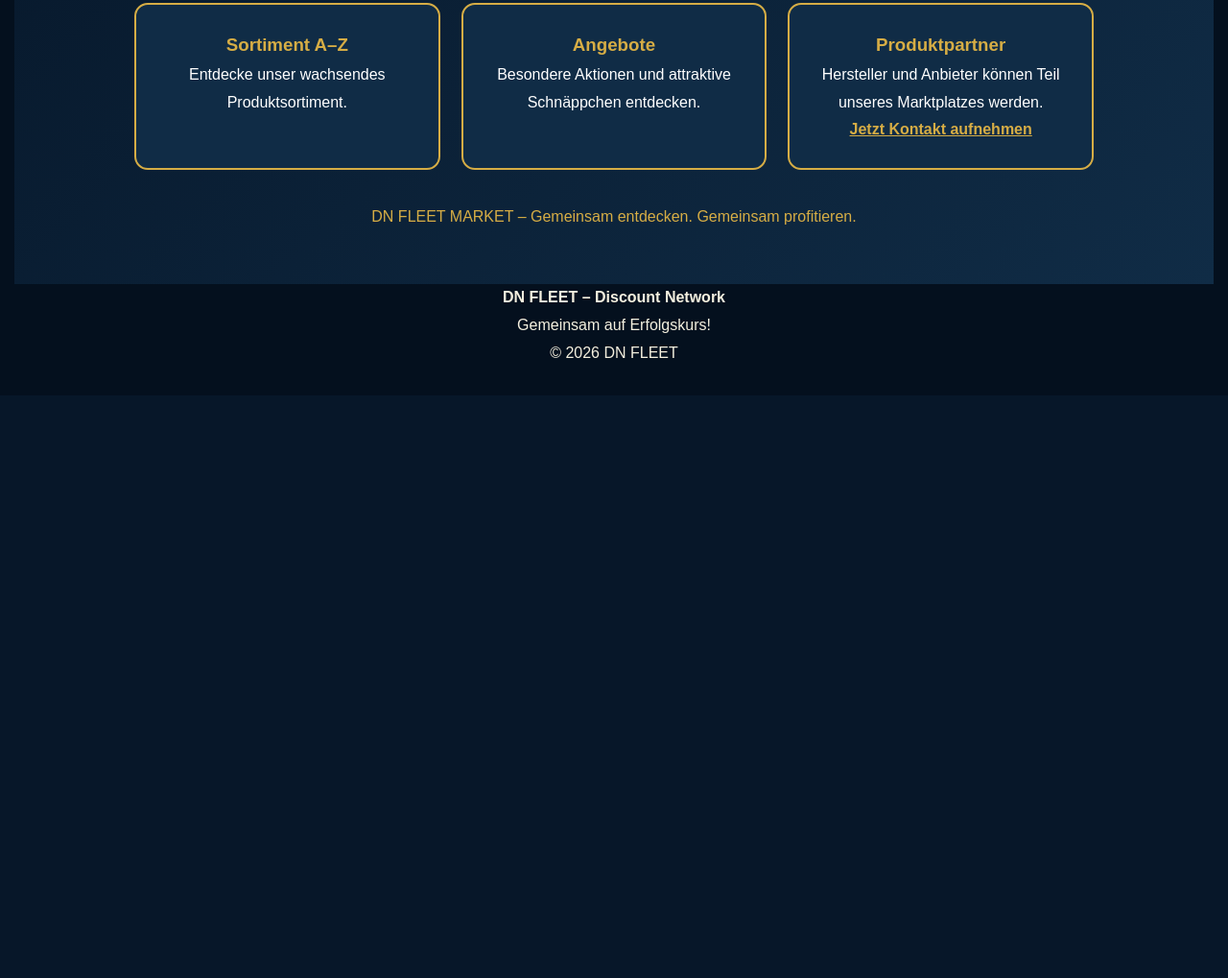
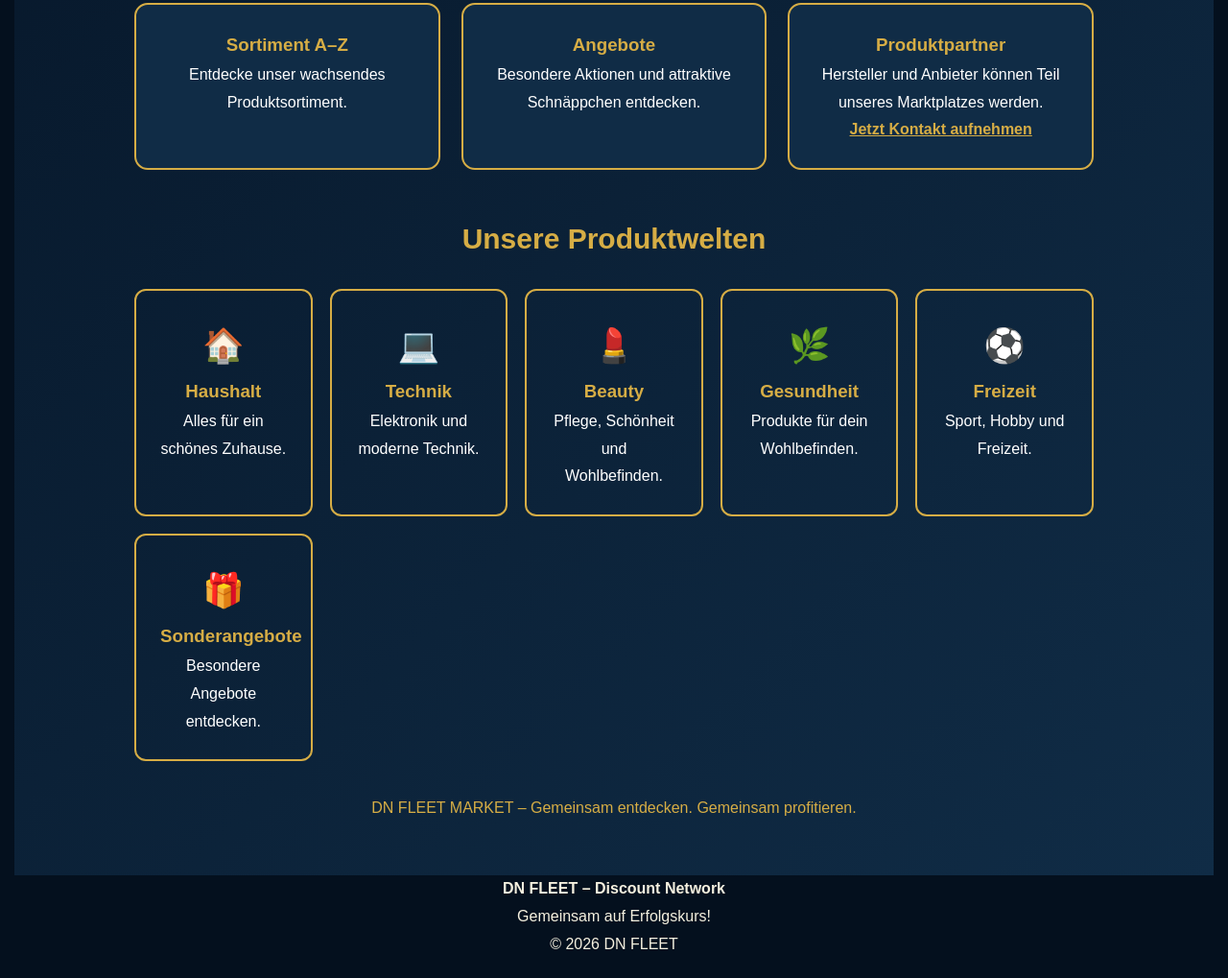
Before and after one commit to DNFLEET2026/dn-fleet-website, a plain HTML site: page index.html in a window 1280 px wide. Shown: the part 2867-3886 px from the top of the page at 96% size. Before the commit the page ends 3279 px from the top, so only its background shows below. Drawn offline with Linux system fonts and the light colour scheme.

Commit message:
DN FLEET MARKET Produktkategorien hinzufügen

```diff
--- a/index.html
+++ b/index.html
@@ -387,6 +387,59 @@ footer {
 
   </div>
 
+
+<!-- PRODUKTKATEGORIEN -->
+<h2 style="color:#d6ad45; margin:45px 0 25px;">
+  Unsere Produktwelten
+</h2>
+
+<div style="
+  display:grid;
+  grid-template-columns:repeat(auto-fit,minmax(180px,1fr));
+  gap:18px;
+  max-width:1000px;
+  margin:0 auto;
+">
+
+  <div style="border:2px solid #d6ad45;border-radius:12px;padding:25px;">
+    <div style="font-size:35px;">🏠</div>
+    <h3 style="color:#d6ad45;">Haushalt</h3>
+    <p>Alles für ein schönes Zuhause.</p>
+  </div>
+
+  <div style="border:2px solid #d6ad45;border-radius:12px;padding:25px;">
+    <div style="font-size:35px;">💻</div>
+    <h3 style="color:#d6ad45;">Technik</h3>
+    <p>Elektronik und moderne Technik.</p>
+  </div>
+
+  <div style="border:2px solid #d6ad45;border-radius:12px;padding:25px;">
+    <div style="font-size:35px;">💄</div>
+    <h3 style="color:#d6ad45;">Beauty</h3>
+    <p>Pflege, Schönheit und Wohlbefinden.</p>
+  </div>
+
+  <div style="border:2px solid #d6ad45;border-radius:12px;padding:25px;">
+    <div style="font-size:35px;">🌿</div>
+    <h3 style="color:#d6ad45;">Gesundheit</h3>
+    <p>Produkte für dein Wohlbefinden.</p>
+  </div>
+
+  <div style="border:2px solid #d6ad45;border-radius:12px;padding:25px;">
+    <div style="font-size:35px;">⚽</div>
+    <h3 style="color:#d6ad45;">Freizeit</h3>
+    <p>Sport, Hobby und Freizeit.</p>
+  </div>
+
+  <div style="border:2px solid #d6ad45;border-radius:12px;padding:25px;">
+    <div style="font-size:35px;">🎁</div>
+    <h3 style="color:#d6ad45;">Sonderangebote</h3>
+    <p>Besondere Angebote entdecken.</p>
+  </div>
+
+</div>
+<!-- ENDE PRODUKTKATEGORIEN -->
+
   <p style="margin-top:35px; color:#d6ad45;">
     DN FLEET MARKET – Gemeinsam entdecken. Gemeinsam profitieren.
   </p>
```
